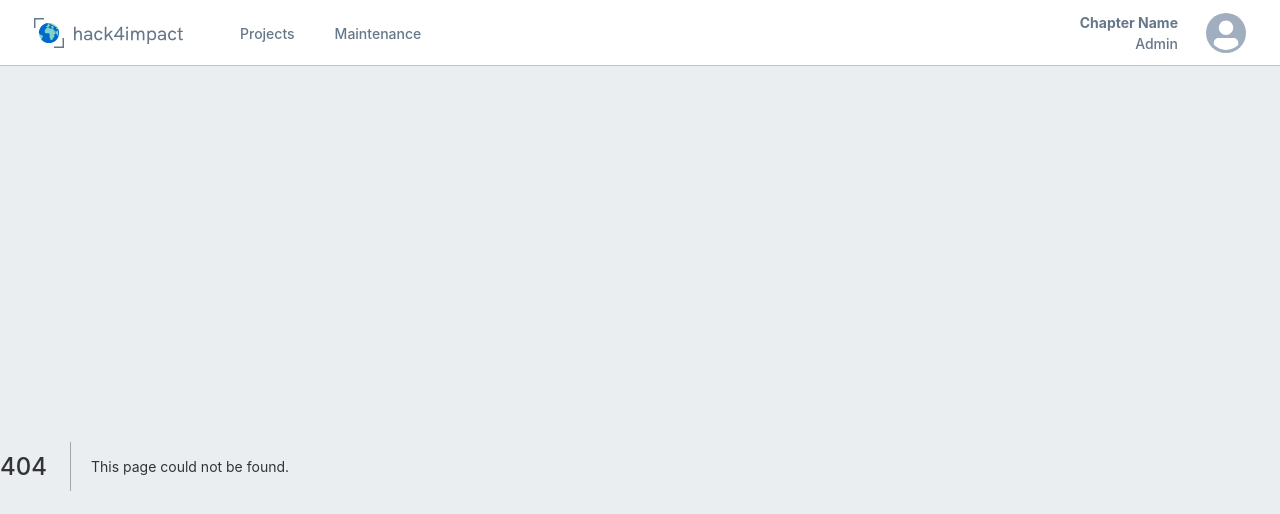
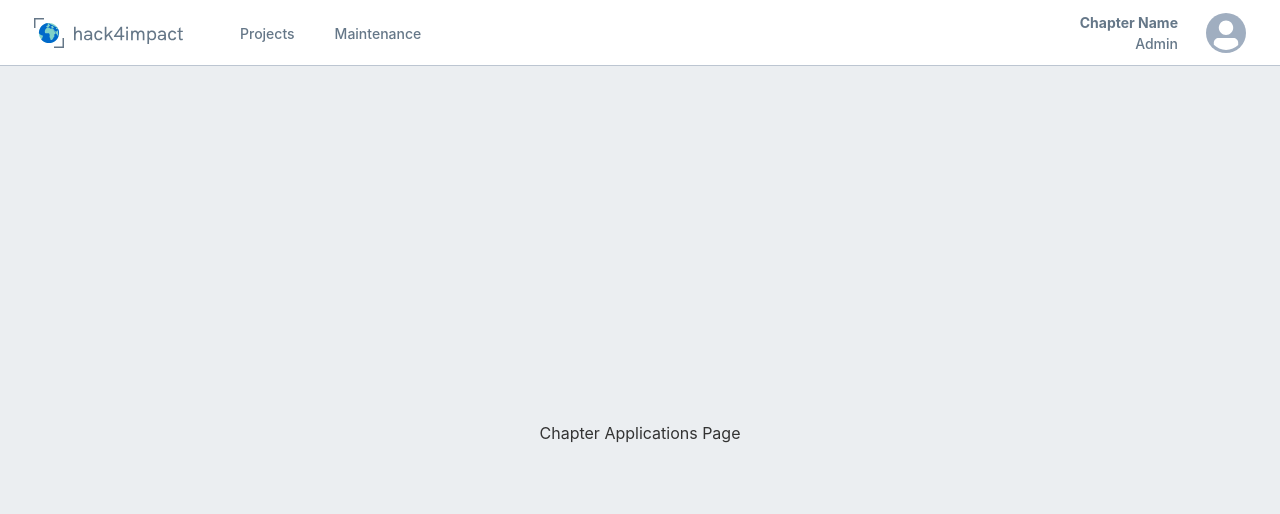
Before and after one commit to GTBitsOfGood/national-npp, a Next.js app: page /chapter/applications in a window 1280 px wide. Before the commit this address had no page. Shown: the top 514 px of the page. Built offline with nearby package versions, Linux system fonts and the light colour scheme.

Commit message:
Add new sprint pages

```diff
--- /dev/null
+++ b/src/pages/chapter/applications.tsx
@@ -0,0 +1,11 @@
+import { Flex } from "@chakra-ui/react";
+
+function ChapterApplicationsPage() {
+  return (
+    <Flex height="100%" width="100%">
+      <Flex margin="auto">Chapter Applications Page</Flex>
+    </Flex>
+  );
+}
+
+export default ChapterApplicationsPage;
```
Also changed, not shown: src/pages/chapter/application.tsx (added, +11 -0 lines), src/pages/nonprofit/application.tsx (added, +11 -0 lines).
